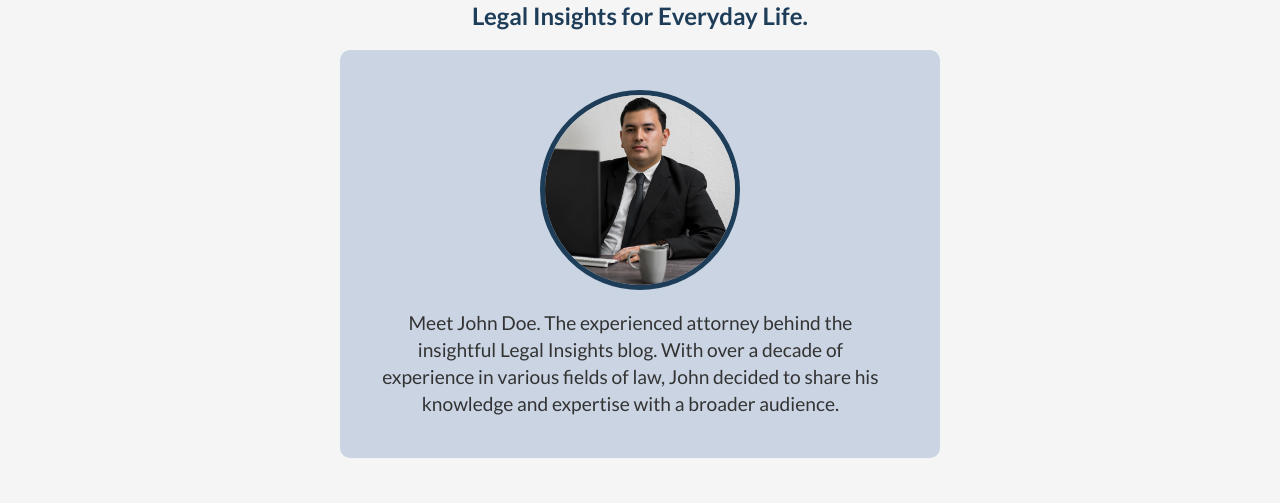
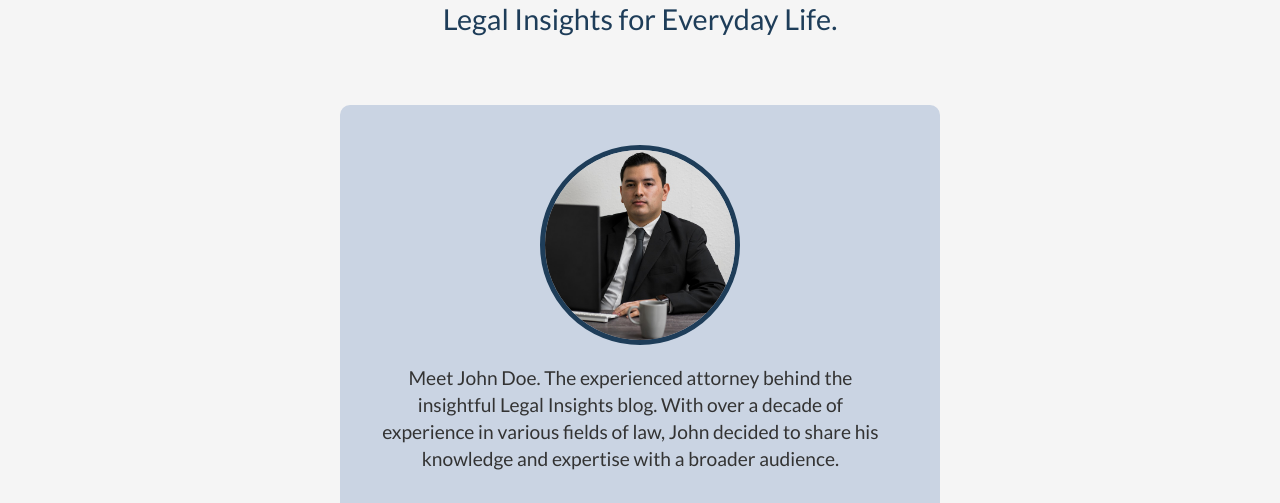
Before and after one commit to Noroff-FEU-Assignments/project-exam-1-emilrh91, a plain HTML site: page index.html in a window 1280 px wide. Shown: the part 295-798 px from the top of the page. Drawn offline with Linux system fonts and the light colour scheme; no server answers.

Commit message:
hero update

```diff
--- a/css/index.css
+++ b/css/index.css
@@ -71,16 +71,12 @@ img {
   flex-direction: column;
   justify-content: center;
   align-items: center;
+
 }
 
 .hero .logo-img {
   height: 250px;
   width: auto;
-}
-
-.catchphrase {
-  color: var(--gold-color);
-  font-size: 1.5em;
 }
 
 footer {
@@ -101,7 +97,8 @@ footer p {
 .profile-container {
   display: flex;
   justify-content: center;
-  margin: 1rem;
+  margin: 2rem;
+  margin-top: 4rem;
 }
 
 .profile {
--- a/index.html
+++ b/index.html
@@ -34,7 +34,7 @@
       </nav>
   <div class="hero">
     <img src="images/Logo.png" alt="Legal Insights Logo" class="logo-img">
-    <h1 class="catchphrase">Legal Insights for Everyday Life.</h1>
+    <p class="catchphrase">Legal Insights for Everyday Life.</p>
   </div>
   <main>
     <div class="profile-container">
```
Also changed, not shown: about.html (+1 -1 lines), blog.html (+1 -1 lines), contact.html (+1 -1 lines), post.html (+1 -1 lines).
